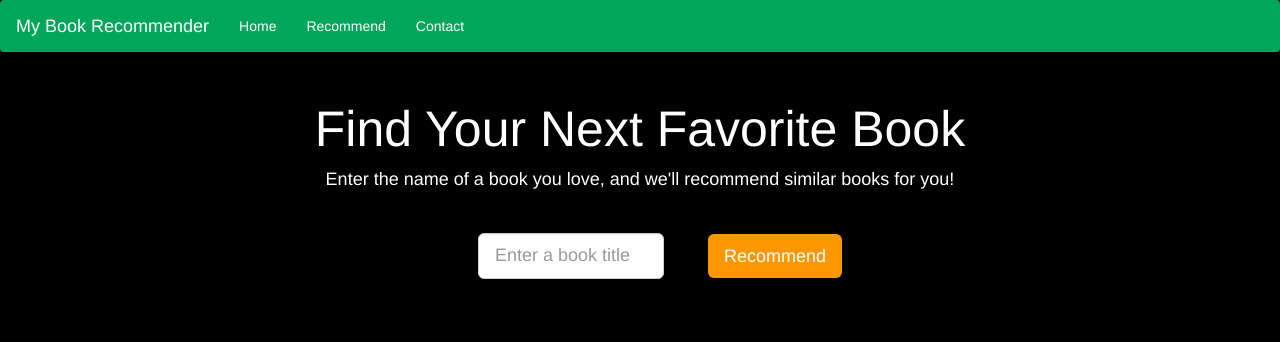
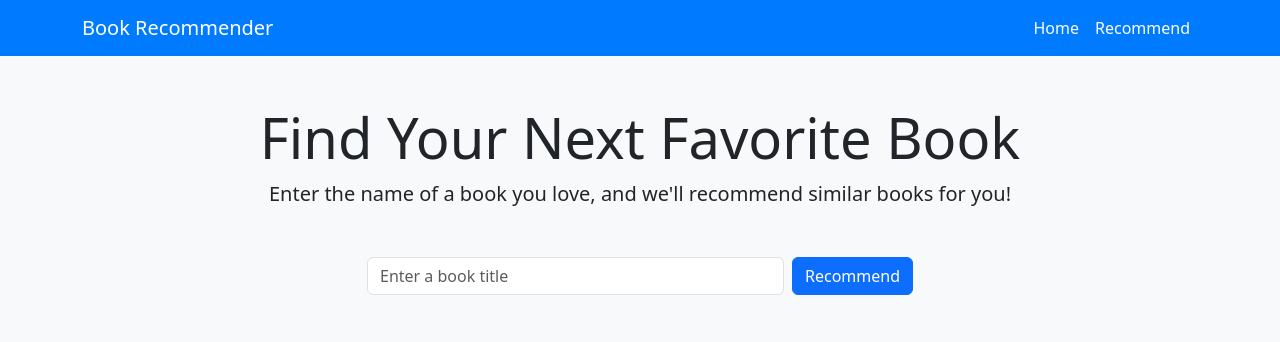
Before and after one commit to kokilagaurav/Book_recommender-system, a Flask app: page /recommend in a window 1280 px wide. Shown: the top 342 px of the page. Run offline with Flask 3, Linux system fonts and the light colour scheme; parts of the project's set-up code (start-up, migrations or seed data) failed here and were passed over.

Commit message:
make the ui better

```diff
--- a/templates/recommend.html
+++ b/templates/recommend.html
@@ -4,85 +4,83 @@
     <meta charset="UTF-8">
     <meta name="viewport" content="width=device-width, initial-scale=1.0">
     <title>Book Recommender System</title>
-    <!-- Latest compiled and minified CSS -->
-    <link rel="stylesheet" href="https://cdn.jsdelivr.net/npm/bootstrap@3.3.7/dist/css/bootstrap.min.css" integrity="sha384-BVYiiSIFeK1dGmJRAkycuHAHRg32OmUcww7on3RYdg4Va+PmSTsz/K68vbdEjh4u" crossorigin="anonymous">
-</head>
+    <!-- Bootstrap CSS -->
+    <link href="https://cdn.jsdelivr.net/npm/bootstrap@5.3.0-alpha1/dist/css/bootstrap.min.css" rel="stylesheet">
     <style>
-    .text-white {
-        color: white;
+        body {
+            background-color: #f8f9fa;
+        }
+        .navbar {
+            background-color: #007bff;
+        }
+        .navbar-brand, .nav-link {
+            color: white !important;
         }
         .card {
-        background-color: #333;
-        border: 1px solid #444;
-        border-radius: 10px;
-        padding: 15px;
-        text-align: center;
+            transition: transform 0.2s;
+        }
+        .card:hover {
+            transform: scale(1.05);
         }
         .card img {
-        max-height: 200px;
-        margin-bottom: 10px;
-        border-radius: 5px;
-    }
-    .btn-custom {
-        background-color: #ff9800;
-        color: white;
-        border: none;
-    }
-    .btn-custom:hover {
-        background-color: #e68900;
+            height: 200px;
+            object-fit: cover;
         }
         .error-message {
             color: red;
             font-size: 18px;
-        margin-top: 20px;
         }
     </style>
-<body style="background-color: black;">
+</head>
+<body>
 
     <!-- Navbar -->
-    <nav class="navbar" style="background-color: #00a65a;">
-        <a class="navbar-brand text-white">My Book Recommender</a>
-        <ul class="nav navbar-nav">
-            <li><a href="/" class="text-white">Home</a></li>
-            <li><a href="/recommend" class="text-white">Recommend</a></li>
-            <li><a class="text-white">Contact</a></li>
+    <nav class="navbar navbar-expand-lg">
+        <div class="container">
+            <a class="navbar-brand" href="/">Book Recommender</a>
+            <div class="collapse navbar-collapse">
+                <ul class="navbar-nav ms-auto">
+                    <li class="nav-item"><a class="nav-link" href="/">Home</a></li>
+                    <li class="nav-item"><a class="nav-link" href="/recommend">Recommend</a></li>
                 </ul>
+            </div>
+        </div>
     </nav>
 
-    <!-- Header Section -->
-    <div class="container text-center" style="margin-top: 30px;">
-        <h1 class="text-white" style="font-size: 50px;">Find Your Next Favorite Book</h1>
-        <p class="text-white" style="font-size: 18px;">Enter the name of a book you love, and we'll recommend similar books for you!</p>
+    <!-- Header -->
+    <div class="container text-center my-5">
+        <h1 class="display-4">Find Your Next Favorite Book</h1>
+        <p class="lead">Enter the name of a book you love, and we'll recommend similar books for you!</p>
     </div>
 
-    <!-- Form Section -->
-    <div class="container" style="margin-top: 30px;">
-        <div class="row">
-            <div class="col-md-6 col-md-offset-3">
-                <form action="/recommend_books" method="post" class="form-inline text-center">
-                    <div class="form-group">
-                        <input name="user_input" type="text" class="form-control input-lg" placeholder="Enter a book title" style="width: 70%;">
-                    </div>
-                    <button type="submit" class="btn btn-lg btn-custom">Recommend</button>
+    <!-- Form -->
+    <div class="container">
+        <div class="row justify-content-center">
+            <div class="col-md-6">
+                <form action="/recommend_books" method="post" class="d-flex">
+                    <input name="user_input" type="text" class="form-control me-2" placeholder="Enter a book title" required>
+                    <button type="submit" class="btn btn-primary">Recommend</button>
                 </form>
                 {% if error %}
-                    <p class="error-message">{{ error }}</p>
+                <p class="error-message mt-3">{{ error }}</p>
                 {% endif %}
             </div>
         </div>
     </div>
 
-    <!-- Recommendations Section -->
-    <div class="container" style="margin-top: 50px;">
+    <!-- Recommendations -->
+    <div class="container mt-5">
         <div class="row">
             {% if data %}
-                <h2 class="text-white text-center">Recommended Books</h2>
+            <h2 class="text-center mb-4">Recommended Books</h2>
             {% for i in data %}
-                    <div class="col-md-3" style="margin-top: 30px;">
-                        <div class="card">
-                            <img class="card-img-top" src="{{ i[2] }}" alt="Book Cover">
-                            <p class="text-white" style="font-size: 18px; font-weight: bold;">{{ i[0] }}</p>
-                            <p class="text-white" style="font-size: 16px;">by {{ i[1] }}</p>
+            <div class="col-md-3 mb-4">
+                <div class="card shadow-sm">
+                    <img src="{{ i[2] }}" class="card-img-top" alt="Book Cover">
+                    <div class="card-body">
+                        <h5 class="card-title">{{ i[0] }}</h5>
+                        <p class="card-text">By {{ i[1] }}</p>
+                    </div>
                 </div>
             </div>
             {% endfor %}
```
Also changed, not shown: templates/index.html (+51 -30 lines). Lines whose indentation alone changed are shown as unchanged.
